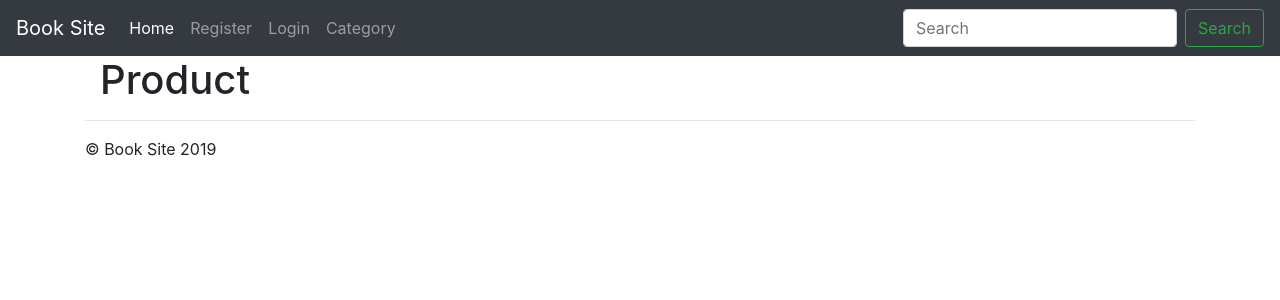
After one commit to 98pontan/D0018E, a Flask app: template templates/product.html in a window 1280 px wide. The commit adds this page. Shown: the top 300 px of the page. Run offline with Flask 2, Linux system fonts and the light colour scheme; the template is opened without the code that fills it, so the values that code supplies are empty; some libraries are stand-ins or nearby versions.

Commit message:
Updated Index.html

```diff
--- a/app.py
+++ b/app.py
@@ -195,9 +195,9 @@ def editaccount():
         return render_template('editaccount.html', form=form)
 
 # category
-@app.route('/category')
+@app.route('/category/<int:Category_ID>')
 # take in an id parameter but for now leave blank
-def category(id):
+def category(Category_ID):
     connection = pymysql.connect(host='localhost',
                                  user='oscar',
                                  password='hejsan123',
@@ -208,8 +208,8 @@ def category(id):
     try:
         with connection.cursor() as cursor:
             # Create a new record
-            sql = "SELECT * FROM Product WHERE Category_ID = id"
-            result = cursor.execute(sql)
+            sql = "SELECT * FROM Product WHERE Category_ID = %s"
+            result = cursor.execute(sql, Category_ID)
         connection.commit()
 
     finally:
@@ -217,6 +217,32 @@ def category(id):
         if result >= 1:
             data = cursor.fetchall()
             return render_template('category.html', data=data)
+
+# PRODUCT
+@app.route('/product/<int:Product_ID>')
+# take in an id parameter but for now leave blank
+def product(Product_ID):
+    connection = pymysql.connect(host='localhost',
+                                 user='oscar',
+                                 password='hejsan123',
+                                 db='BookCommerce',
+                                 charset='utf8',
+                                 cursorclass=pymysql.cursors.DictCursor)
+
+    try:
+        with connection.cursor() as cursor:
+            # Create a new record
+            sql = "SELECT * FROM Product WHERE Product_ID = %s"
+            result = cursor.execute(sql, Product_ID)
+        connection.commit()
+
+    finally:
+        connection.close()
+        if result >= 1:
+            data = cursor.fetchall()
+            return render_template('product.html', data=data)
+
+
 #checkout
 @app.route('/checkout')
 def checkout():
--- a/templates/index.html
+++ b/templates/index.html
@@ -12,8 +12,9 @@
                         <article>
                             <div>
                                 <div>
-                                    <a href="category.html" id="{{ categories.Category_ID }}" class="list-group-item list-group-item-action">
+                                    <a href="..\category\{{categories['Category_ID']}}" id="{{ categories.Category_ID }}" class="list-group-item list-group-item-action">
                                         {{ categories.Name }}
+
                                     </a>
                                 </div>
                             </div>
--- /dev/null
+++ b/templates/product.html
@@ -0,0 +1,47 @@
+{% extends 'layout.html' %}
+
+{% block body %}
+    <div class="container">
+        <h1>Product</h1>
+        <section>
+
+            <div class="carousel">
+               {% for i in data %}
+                <h3>{{i['Name']}}</h3>
+                {% endfor %}
+            </div>
+            <article>
+
+                {% for product in data %}
+                    <ul>
+                        <li>Title: {{product.Title}}</li>
+                        <li>Author: {{product.Author}}</li>
+                        <li>Price: {{product.Price}} SEK</li>
+                        <li>Units in Stock: {{product.UnitsInStock}}</li>
+                        <li>Pages: {{product.NumberOfPages}}</li>
+                        <li>Publisher: {{product.Publicer}}</li>
+                        <li>Language: {{product.Language}}</li>
+                        <a href="..\addItem\{{product['Product_ID']}}"> <button class="cartButton">Add to cart</button> </a>
+                        <a href="..\addcheckout\{{product['Product_ID']}}"> <button>Buy Now</button> </a>
+                    </ul>
+
+                {% endfor %}
+            </article>
+
+        <div>
+
+        </div>
+
+        </section>
+    </div>
+<style>
+    table{
+        width:100%;
+    }
+    td, th {
+        border:1px solid #dddddd;
+        text-align:left;
+        padding:8px;
+    }
+</style>
+{% endblock %}
```
Also changed, not shown: templates/category.html (+8 -7 lines).
